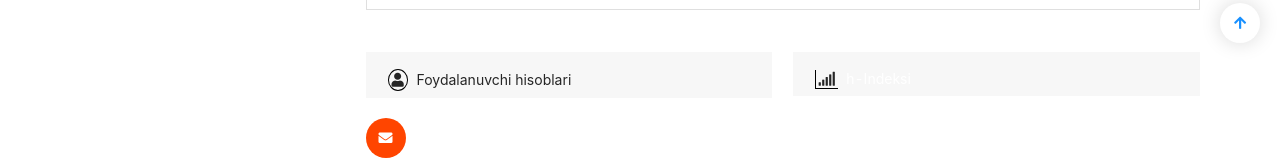
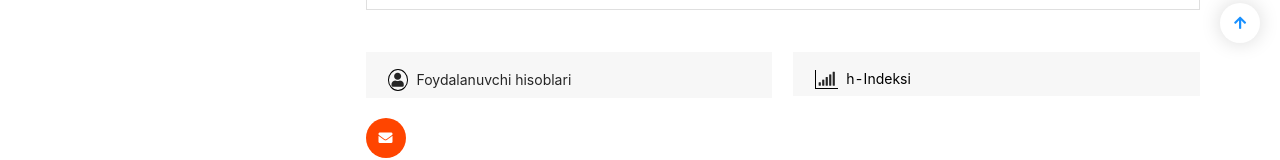
Before and after one commit to asqarDev/E-COMMERCE, a React (Create React App) app in the folder my-app/: page / in a window 1280 px wide. Shown: the part 737-897 px from the top of the page. Built offline with nearby package versions, Linux system fonts and the light colour scheme; no server answers.

Commit message:
Alimardon

```diff
--- a/my-app/src/Components/Footer/Footer.js
+++ b/my-app/src/Components/Footer/Footer.js
@@ -38,6 +38,7 @@ export default class Footer extends Component {
     console.log(formDataObj);
     getPosts(formDataObj)
       .then((res) => {
+
         if (res && res.data) {
           alert("Yuborildi.");
         } else {
@@ -151,10 +152,10 @@ export default class Footer extends Component {
               <div className="col-lg-4 py-3 col-md-6 footericons">
                 <p>
                   {" "}
-                  <a href="#">
+                  <a href="http://t.me/Mustafo_Ali_7">
                     <i className="fab fa-telegram "></i>
                   </a>
-                  <a href="#">
+                  <a href="http://facebook.com/Alimardon%Mustafoqulov">
                     <i className="fab fa-facebook-f "></i>
                   </a>
                 </p>
--- a/my-app/src/Components/Server/config/admin/tuitor.js
+++ b/my-app/src/Components/Server/config/admin/tuitor.js
@@ -23,7 +23,7 @@ export let saveNumber = () => {
 }
 export let getPosts = (formDataObj) => {
     let config = {
-      url: `${host}/me/contact/`,
+      url: `${host}uz/me/contact/`,
       method: "POST",
       data: formDataObj
     };
--- a/my-app/src/Components/section.css
+++ b/my-app/src/Components/section.css
@@ -12,7 +12,7 @@
     line-height: 2;
 }
 .index{
-    color: white;
+    color:black;
 }
 .index:hover{
     color: blue;
```
Also changed, not shown: 1 other file (tests, documents, lock files or other folders).
